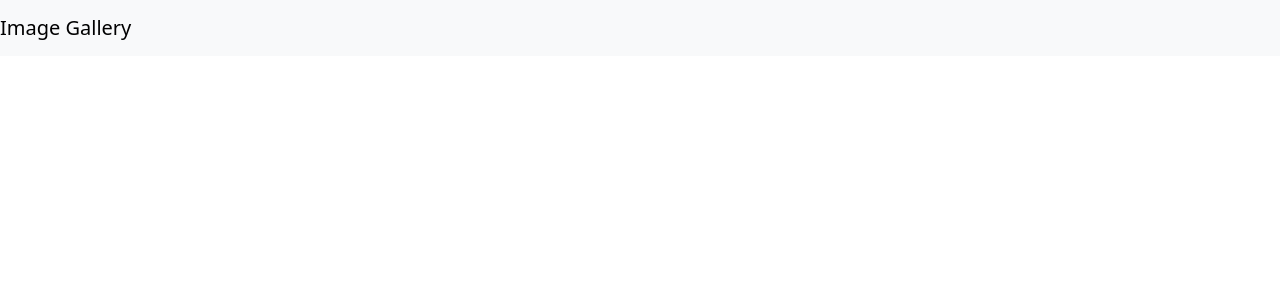
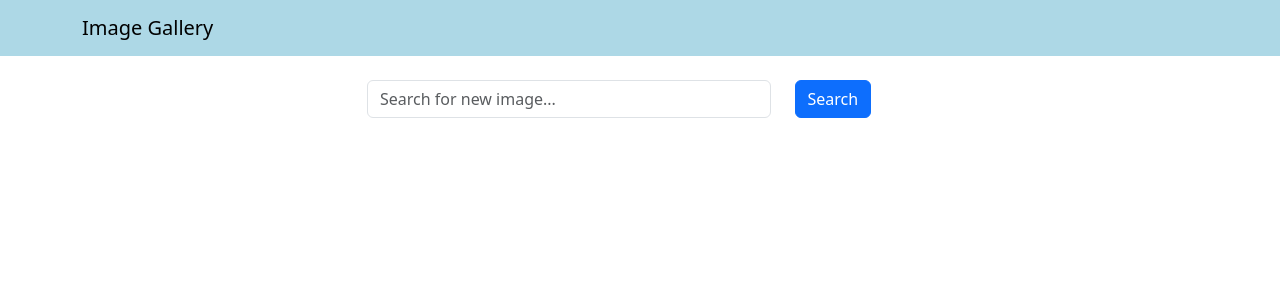
Before and after one commit to andreykravts/image-gallery, a React (Create React App) app in the folder frontend/: page / in a window 1280 px wide. Shown: the top 300 px of the page. Built offline with nearby package versions, Linux system fonts and the light colour scheme.

Commit message:
Controlled search compounent

```diff
--- a/frontend/src/App.js
+++ b/frontend/src/App.js
@@ -1,17 +1,42 @@
-import 'bootstrap/dist/css/bootstrap.min.css';
+import { useState } from "react";
+import "bootstrap/dist/css/bootstrap.min.css";
 //import your js file:
 import Header from "./components/Header";
+// integrate search
+import Search from "./components/Search";
 
 // arrow function
 const App = () => {
+    //useState - Returns a stateful value, and a function to update it.
+    //useState return array so we do restructuring of array word - string setWord - function
+    const [word, setWord] = useState("");
+
+    const handleSearchSubmit = (e) => {
+        //with this method - page not gonna be reloaded each time when user ckick on button
+        e.preventDefault();
+        //get value in the search input window
+        // e - event - whole object
+        // e.target[0].value - value that user input in the search window
+        console.log(word);
+    };
+
+
     return (
         <div className="App">
             {/* Header is html tag contain code from Header.js */}
             {/* Title now will be provided to props variable in Header.js */}
             {/* Now I can provide different properties and use them */}
-      <Header title = "Image Gallery"/>
+            <Header title="Image Gallery" />
+            {/* Integrate search: */}
+            {/* provide variables word, setWord to search */}
+            {/* Now we can use properties word, setWord inside of search compounent  */}
+            <Search
+                word={word}
+                setWord={setWord}
+                handleSubmit={handleSearchSubmit}
+            />
         </div>
     );
-}
+};
 
 export default App;
--- a/frontend/src/components/Header.js
+++ b/frontend/src/components/Header.js
@@ -1,21 +1,27 @@
 import React from "react";
-import { Navbar } from "react-bootstrap";
+import { Container, Navbar } from "react-bootstrap";
+
+//navbar style object
+const navbarStyle = {
+    backgroundColor: "lightblue",
+};
 
 //add parameter props
 
 //destructure props object as parameter in the function
-const Header = ({title}) => {
+const Header = ({ title }) => {
     // //destructure props object
     // const { title } = props;
     return (
-
-		// this is JSX
-		<Navbar bg="light" data-bs-theme="light">
+        // this is JSX //add object style for this particular element Navbar
+        <Navbar style={navbarStyle} variant="light">
+            <Container>
                 {/* With help of java script insert props.title */}
                 <Navbar.Brand href="/">{title}</Navbar.Brand>
+            </Container>
         </Navbar>
-	)
-}
+    );
+};
 //What it for?
 //For import in other js files
 export default Header;
--- /dev/null
+++ b/frontend/src/components/Search.js
@@ -0,0 +1,42 @@
+import React from "react";
+import { Container, Row, Col, Button, Form } from "react-bootstrap";
+
+//distructure object from handleSearchSubmit function
+//provide word and setWord properties from app.js to search.js
+const Search = ({word, setWord, handleSubmit }) => {
+    return (
+        // search container
+        <Container className="mt-4">
+            <Row className="justify-content-center">
+                <Col xs={12} md={8} lg={6}>
+                    {/* Form row */}
+                    {/* on submit handleSubmit */}
+                    <Form onSubmit={handleSubmit}>
+                        <Row>
+							{/* search */}
+                            <Col xs={9}>
+                                <Form.Control
+                                    type="text"
+                                    // it's actually makes this input a controlled input
+                                    value={word}
+                                    //Any time when user change input we will update state of application - call setWord function
+                                    //arrow function - get event and call other function setWord specifically
+                                    onChange={(e) => setWord(e.target.value)}
+                                    placeholder="Search for new image..."
+                                />
+                            </Col>
+							{/* button submit */}
+                            <Col xs={3}>
+                                <Button variant="primary" type="submit">
+                                    Search
+                                </Button>
+                            </Col>
+                        </Row>
+                    </Form>
+                </Col>
+            </Row>
+        </Container>
+    );
+};
+
+export default Search;
```
Lines whose indentation alone changed are shown as unchanged.
